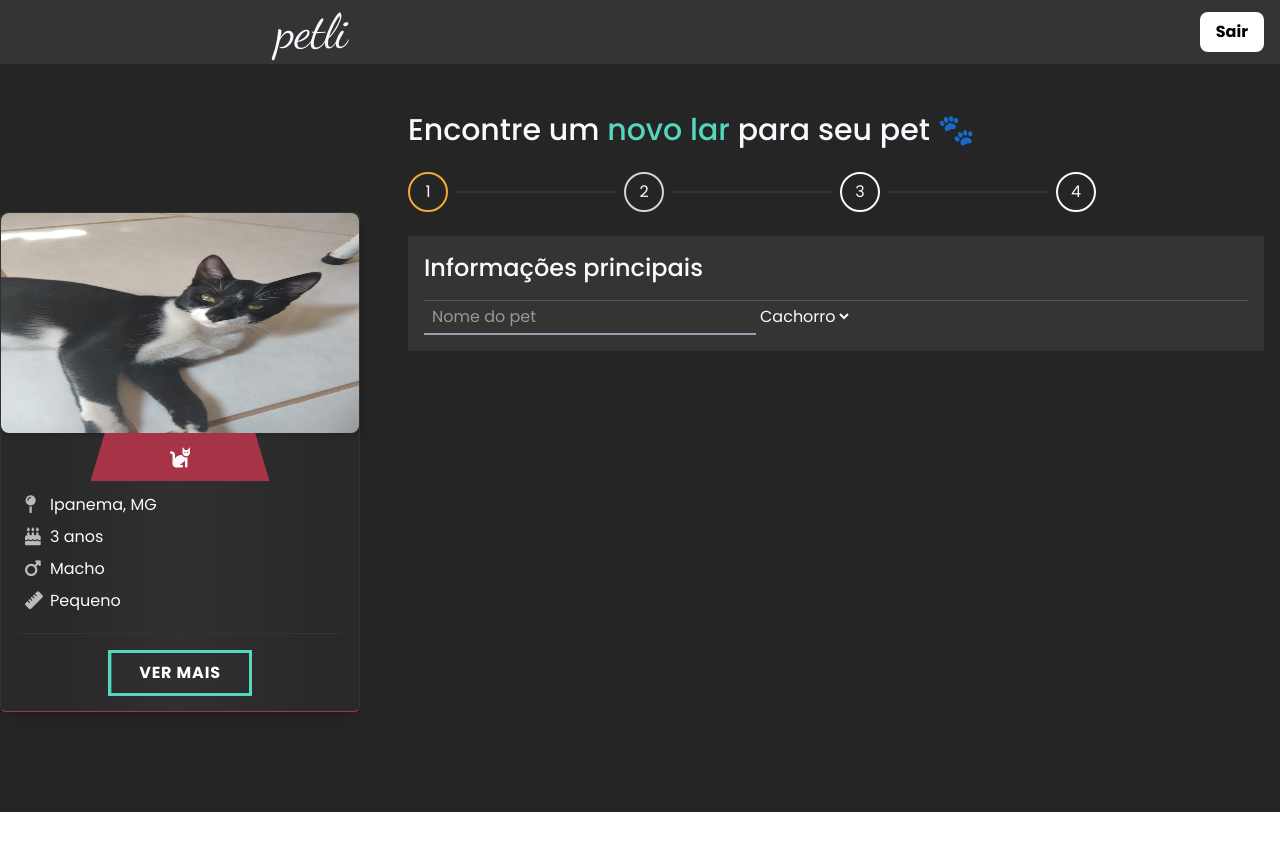
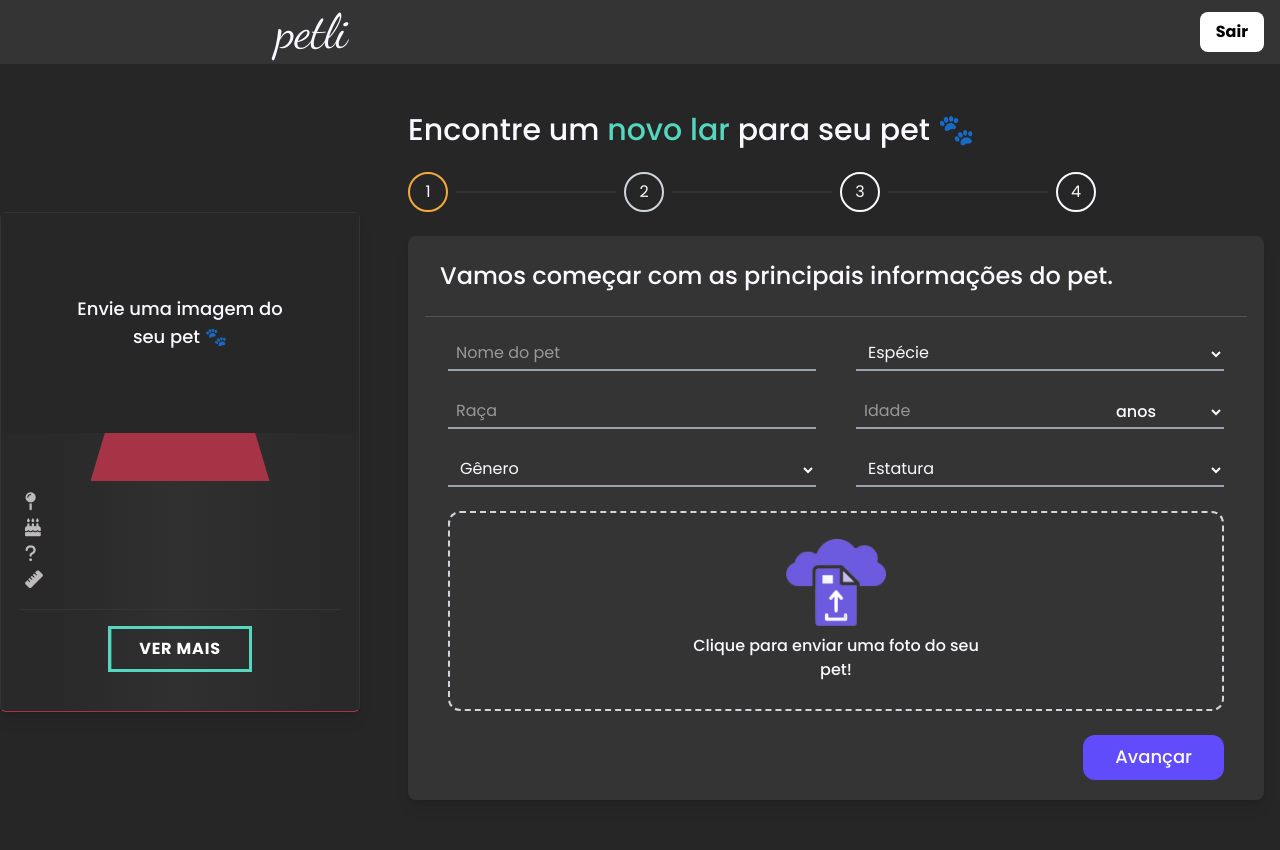
Before and after one commit to emersonjuunior/petli, a React (Vite) app: page /novo-pet in a window 1280 px wide. Shown: the top 850 px of the page. Before the commit the page ends 812 px from the top, so only its background shows below. Built offline with nearby package versions, Linux system fonts and the light colour scheme; no server answers.

Commit message:
Desenvolvimento da primeira parte do formulário de cadastro de novos pets para adoção

```diff
--- a/src/App.tsx
+++ b/src/App.tsx
@@ -23,7 +23,6 @@ function App() {
   }
 
   return (
-    <div className="min-h-screen min-w-screen bg-bgBlack text-textWhite">
     <BrowserRouter>
       <Header />
       {successNotification && <Success msg={successMsg} />}
@@ -37,7 +36,6 @@ function App() {
         <Route path="/novo-pet" element={<CreatePet />} />
       </Routes>
     </BrowserRouter>
-    </div>
   );
 }
 
--- a/src/components/CreatePetSteps/FirstStep.tsx
+++ b/src/components/CreatePetSteps/FirstStep.tsx
@@ -1,4 +1,8 @@
+import { FormEvent, useState } from "react";
+import Error from "../Error";
+
 interface Props {
+  setStep: React.Dispatch<React.SetStateAction<number>>;
   species: string;
   setSpecies: React.Dispatch<React.SetStateAction<string>>;
   name: string;
@@ -11,11 +15,11 @@ interface Props {
   setAge: React.Dispatch<React.SetStateAction<string>>;
   size: string;
   setSize: React.Dispatch<React.SetStateAction<string>>;
-  image: string;
   setImage: React.Dispatch<React.SetStateAction<string>>;
 }
 
 const FirstStep = ({
+  setStep,
   species,
   setSpecies,
   name,
@@ -28,36 +32,185 @@ const FirstStep = ({
   setAge,
   size,
   setSize,
-  image,
+
   setImage,
 }: Props) => {
+  const [timeValue, setTimeValue] = useState("");
+  const [time, setTime] = useState("anos");
+
+  const handleAge = (value: string, type: string) => {
+    const num = Number(value);
+
+    if (!isNaN(num) && value.trim() !== "") {
+      let label = type;
+
+      if (num === 1) {
+        label = type === "anos" ? "ano" : "mês";
+      }
+
+      setAge(`${num} ${label}`);
+    } else {
+      setAge("");
+    }
+  };
+
+  const [error, setError] = useState<string | null>(null);
+
+  const handleFirstStep = (e: FormEvent<HTMLFormElement>) => {
+    e.preventDefault();
+
+    if (parseInt(timeValue) > 20 && time === "anos") {
+      setError("Por favor, insira uma idade válida.");
+    }
+
+    setStep(2);
+  };
+
+  const handleFileChange = (e: React.ChangeEvent<HTMLInputElement>) => {
+    const file = e.target.files?.[0];
+    if (file) {
+      // mostra o preview da imagem
+      setImage(URL.createObjectURL(file));
+    }
+  };
+
   return (
-    <div className="bg-bgGray px-4 py-4">
-      <h2 className="text-xl md:text-2xl font-medium mb-4">
-        Informações principais
+    <div className="bg-bgGray rounded-lg shadow-lg">
+      <h2 className="text-xl md:text-2xl font-medium p-5 md:px-8 md:py-6">
+        Vamos começar com as principais informações do pet.
       </h2>
-      <div className="w-full h-[.5px] bg-[#555252]"></div>
-      <form>
-        <label>
+      <div className="w-full max-w-[96%] h-[.5px] bg-[#555252] mx-auto mb-5"></div>
+      <form
+        className="px-6 md:px-10 flex flex-col gap-6"
+        onSubmit={handleFirstStep}
+      >
+        <div className="flex-1 flex items-center gap-10">
+          <label className="flex-1">
             <input
               type="text"
               placeholder="Nome do pet"
               required
               onChange={(e) => setName(e.target.value)}
               value={name}
+              className="w-full"
               minLength={2}
               maxLength={14}
             />
           </label>
-        <label>
+          <label className="flex-1">
             <select
               value={species}
               onChange={(e) => setSpecies(e.target.value)}
+              className="border-b-2 border-gray-400 w-full h-[34px] px-2"
             >
+              <option value="" disabled hidden>
+                Espécie
+              </option>
               <option value="Cachorro">Cachorro</option>
               <option value="Gato">Gato</option>
             </select>
           </label>
+        </div>
+        <div className="flex-1 flex items-center gap-10">
+          <div className="flex-1 flex items-center gap-10">
+            <label className="flex-1">
+              <input
+                type="text"
+                placeholder="Raça"
+                required
+                onChange={(e) => setBreed(e.target.value)}
+                value={breed}
+                minLength={2}
+                maxLength={30}
+                className="w-full"
+              />
+            </label>
+            <label className="flex-1 relative">
+              <input
+                type="text"
+                placeholder="Idade"
+                required
+                onChange={(e) => {
+                  handleAge(e.target.value, time);
+                  setTimeValue(e.target.value);
+                }}
+                value={timeValue}
+                minLength={1}
+                maxLength={2}
+                className="w-full"
+              />
+              <select
+                value={time}
+                onChange={(e) => {
+                  handleAge(timeValue, e.target.value);
+                  setTime(e.target.value);
+                }}
+                className="absolute top-0 right-0 w-30 text-[16px] font-medium h-[34px] px-2"
+              >
+                <option value="anos">anos</option>
+                <option value="meses">meses</option>
+              </select>
+            </label>
+          </div>
+        </div>
+        <div className="flex-1 flex items-center gap-10">
+          <label className="flex-1">
+            <select
+              value={gender}
+              onChange={(e) => setGender(e.target.value)}
+              className="border-b-2 border-gray-400 w-full h-[34px] px-2"
+            >
+              <option value="" disabled hidden>
+                Gênero
+              </option>
+              <option value="Macho">Macho</option>
+              <option value="Fêmea">Fêmea</option>
+              <option value="Desconhecido">Desconhecido</option>
+            </select>
+          </label>
+          <label className="flex-1">
+            <select
+              value={size}
+              onChange={(e) => setSize(e.target.value)}
+              className="border-b-2 border-gray-400 w-full h-[34px] px-2"
+            >
+              <option value="" disabled hidden>
+                Estatura
+              </option>
+              <option value="Pequeno">Pequeno</option>
+              <option value="Médio">Médio</option>
+              <option value="Grande">Grande</option>
+            </select>
+          </label>
+        </div>
+        <label className="relative h-[200px] w-full  flex flex-col items-center justify-center gap-2 cursor-pointer border-2 border-dashed border-gray-300 p-6 rounded-xl">
+          <div className="flex items-center justify-center">
+            <img
+              src="./upload-picture.png"
+              alt="Nos envie uma foto do seu pet!"
+              className="w-25 h-auto"
+            />
+          </div>
+          <div className="flex items-center justify-center">
+            <span className="text-center text-[16px] max-w-[90%] font-medium">
+              Clique para enviar uma foto do seu pet!
+            </span>
+          </div>
+          <input
+            type="file"
+            onChange={handleFileChange}
+            className="absolute inset-0 opacity-0 cursor-pointer"
+          />
+        </label>
+        <div className="flex flex-col w-full items-end mb-5">
+          {error && <Error error={error} setError={setError} />}
+          <button
+            type="submit"
+            className="font-medium text-lg bg-[#614cfc] px-8 h-[45px] rounded-xl cursor-pointer duration-200 hover:bg-[#614cfcda]"
+          >
+            Avançar
+          </button>
+        </div>
       </form>
     </div>
   );
--- /dev/null
+++ b/src/components/CreatePetSteps/SecondStep.tsx
@@ -0,0 +1,11 @@
+import React from "react";
+
+const SecondStep = () => {
+  return (
+    <div>
+      <h2>Segundo step</h2>
+    </div>
+  );
+};
+
+export default SecondStep;
--- a/src/components/PetCard.tsx
+++ b/src/components/PetCard.tsx
@@ -12,11 +12,17 @@ const PetCard = ({
   return (
     <div className="pet-card rounded-md shadow-lg w-[310px] md:w-[360px] h-[500px] border-1 border-bgGray bg-[#292929] border-b-primaryRed mx-auto relative flex flex-col group">
       <div className="rounded-lg flex justify-center">
-        <img
-          src={image}
-          alt={`Foto do Pet ${name}`}
-          className="w-full max-h-[220px] rounded-lg shadow-md"
-        />
+        {image === "" ? (
+          <div className="min-h-[220px] flex items-center bg-[#272727] w-full justify-center">
+            <p className="text-lg max-w-6/10 text-center font-medium">Envie uma imagem do seu pet 🐾</p>
+          </div>
+        ) : (
+          <img
+            src={image}
+            alt={`Foto do Pet ${name}`}
+            className="w-full min-h-[220px] max-h-[220px] rounded-lg shadow-md"
+          />
+        )}
       </div>
       <h3
         id="pet-card-title"
@@ -24,7 +30,11 @@ const PetCard = ({
       >
         <i
           className={`fa-solid ${
-            species === "Cachorro" ? "fa-dog" : "fa-cat"
+            species === "Cachorro"
+              ? "fa-dog"
+              : species === "Gato"
+              ? "fa-cat"
+              : ""
           } text-xl`}
         ></i>{" "}
         {name}
@@ -41,9 +51,13 @@ const PetCard = ({
         <li className="flex items-center">
           <i
             className={`fa-solid ${
-              gender === "Macho" ? "fa-mars" : "fa-venus"
+              gender === "Macho"
+                ? "fa-mars"
+                : gender === "Fêmea"
+                ? "fa-venus"
+                : "fa-question"
             } text-lg text-[#bebaba] min-w-[25px] group-hover:text-[#e4e3e3]`}
-          ></i>{" "}
+          ></i>
           {gender}
         </li>
         <li className="flex items-center">
--- a/src/index.css
+++ b/src/index.css
@@ -3,7 +3,7 @@
 @theme {
   --font-sans: Poppins;
   --font-serif: "Dancing Script";
-  --color-bgBlack: #252525;
+  --color-bgBlack: #262626;
   --color-bgGray: #343434;
   --color-textWhite: #fbf9ff;
   --color-primaryRed: #a63446;
@@ -16,7 +16,10 @@
 
 @layer base {
   input {
-    @apply bg-none px-2 py-1 outline-none border-b-2 transition-colors duration-100 border-solid focus:border-[#596A95] border-gray-400;
+    @apply bg-none px-2 py-1 outline-none border-b-2 transition-colors duration-100 focus:border-[#596A95] border-gray-400;
+  }
+  option {
+    @apply bg-bgGray text-textWhite;
   }
 }
 
@@ -48,6 +51,15 @@
   }
 }
 
+body {
+  overflow-x: hidden;
+  min-width: 100vw;
+  min-height: 100vh;
+  color: #fbf9ff;
+  background-color: #262626;
+  padding-bottom: 100px;
+}
+
 #pet-card-title {
   clip-path: polygon(8% 0%, 92% 0%, 100% 100%, 0% 100%);
 }
--- a/src/interfaces/Pet.ts
+++ b/src/interfaces/Pet.ts
@@ -4,8 +4,8 @@ export interface IPetCard {
   image: string;
   location: string;
   age: string;
-  gender: "Macho" | "Fêmea" | "Desconhecido";
-  size: "Pequeno" | "Médio" | "Grande";
+  gender: string;
+  size: string;
 }
 
 export interface IPet {
--- a/src/pages/CreatePet.tsx
+++ b/src/pages/CreatePet.tsx
@@ -1,5 +1,6 @@
 import { useState } from "react";
 import FirstStep from "../components/CreatePetSteps/FirstStep";
+import SecondStep from "../components/CreatePetSteps/SecondStep";
 import PetCard from "../components/PetCard";
 
 const CreatePet = () => {
@@ -11,6 +12,7 @@ const CreatePet = () => {
   const [age, setAge] = useState("");
   const [size, setSize] = useState("");
   const [image, setImage] = useState("");
+  const [location, setLocation] = useState("");
 
   return (
     <main className="flex flex-row-reverse w-full max-w-7xl justify-between mx-auto gap-8 items-center">
@@ -55,6 +57,7 @@ const CreatePet = () => {
         <div>
           {step === 1 && (
             <FirstStep
+              setStep={setStep}
               species={species}
               setSpecies={setSpecies}
               name={name}
@@ -67,10 +70,10 @@ const CreatePet = () => {
               setAge={setAge}
               size={size}
               setSize={setSize}
-              image={image}
               setImage={setImage}
             />
           )}
+          {step === 2 && <SecondStep />}
         </div>
       </section>
 
@@ -78,11 +81,11 @@ const CreatePet = () => {
         <PetCard
           name={name}
           species={species}
-          image="./jason.jpg"
-          location="Ipanema, MG"
-          age="3 anos"
-          gender="Macho"
-          size="Pequeno"
+          image={image}
+          location={location}
+          age={age}
+          gender={gender}
+          size={size}
         />
       </section>
     </main>
```
Also changed, not shown: public/upload-picture.png (added). Lines whose indentation alone changed are shown as unchanged.
